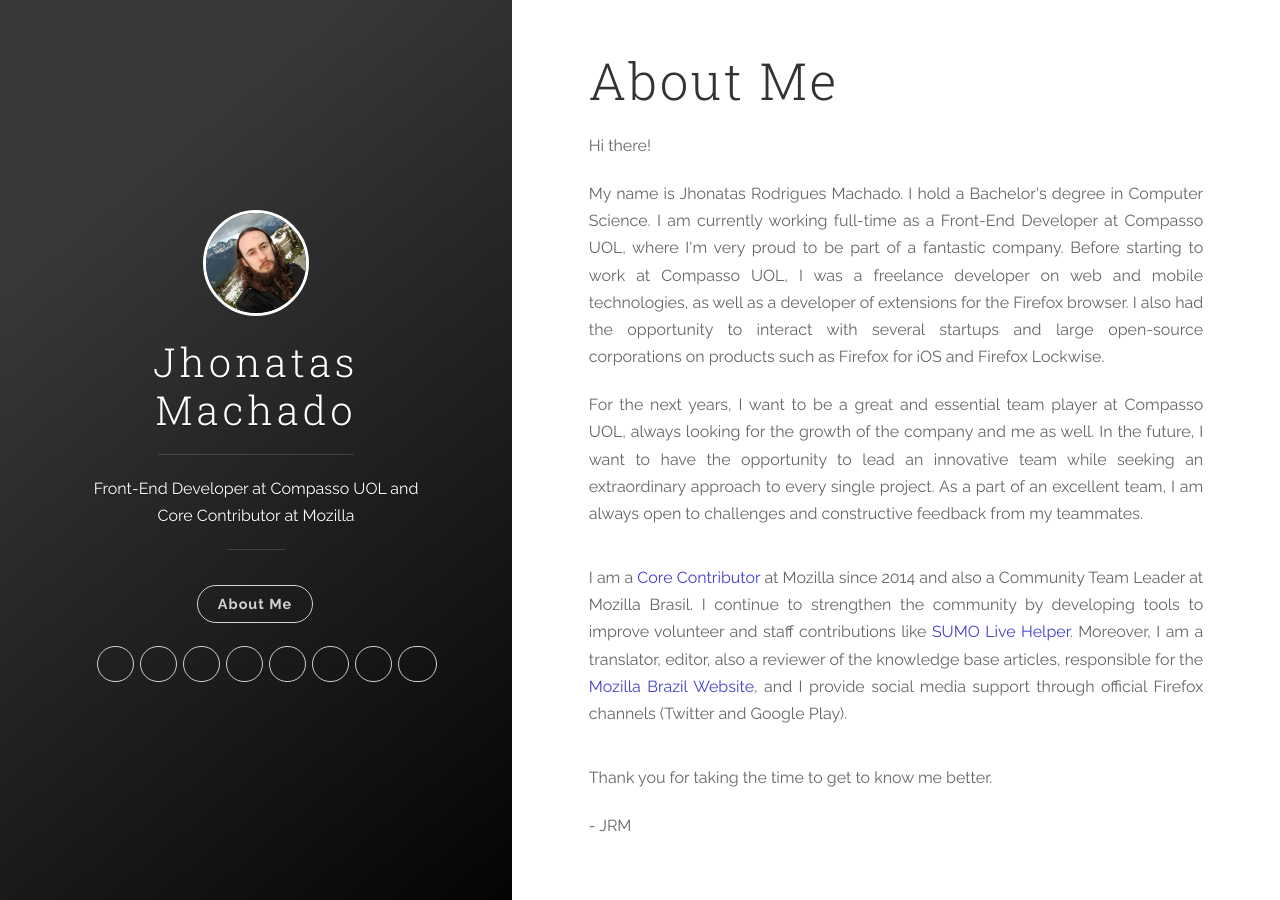
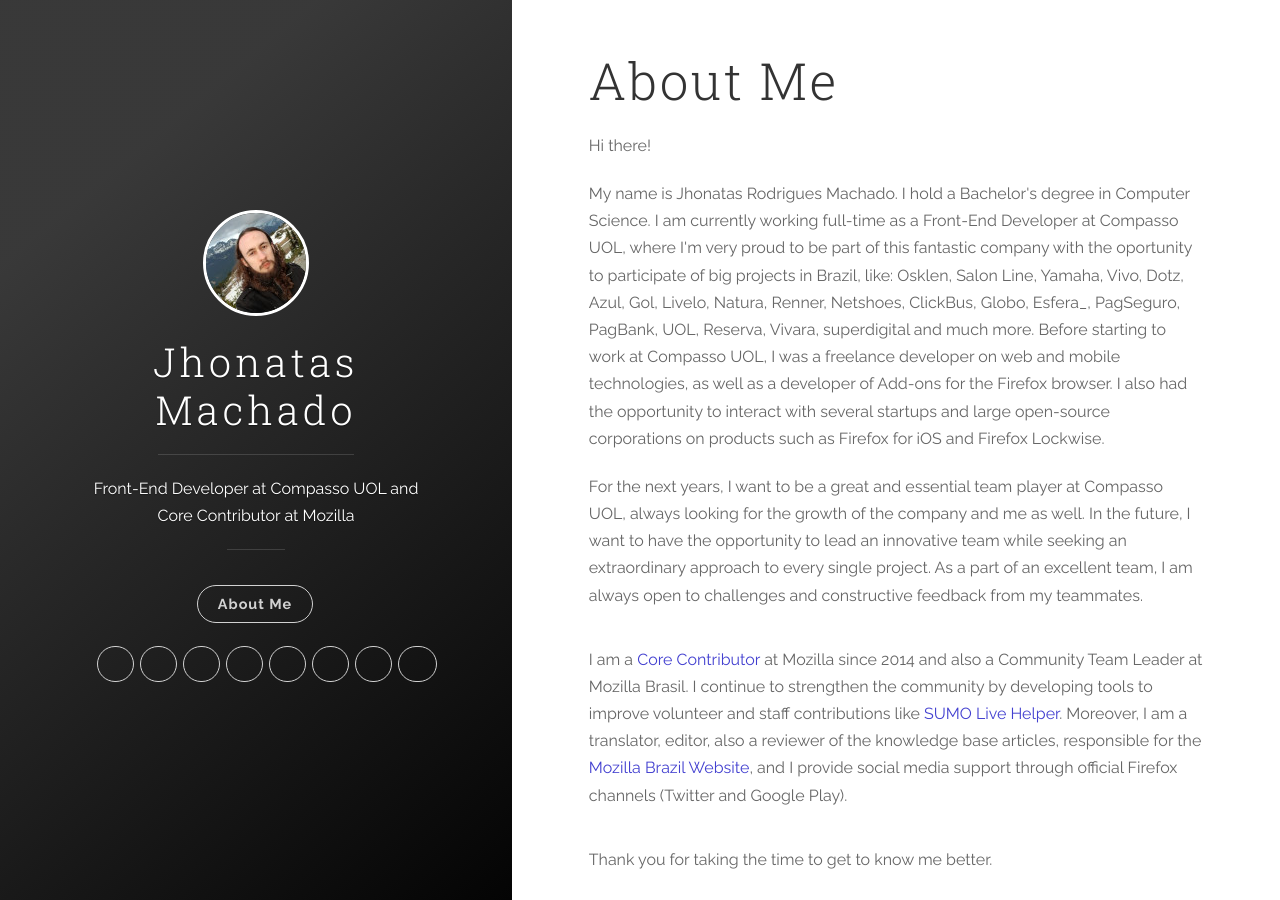
Before and after one commit to jhonatasrm/jhonatasrm.github.io, a Jekyll site: the page built from tags.md, in a window 1280 px wide. Built offline with Jekyll 4.4.1, drawn with Linux system fonts in a browser that asks for light colours; some web fonts are replaced.

Commit message:
update about

```diff
--- a/_layouts/default.html
+++ b/_layouts/default.html
@@ -11,28 +11,29 @@
             <header class="post-header">
                 <h1 class="post-title">About Me</h1>
             </header>
-            <p align="justify"> Hi there! </p>
-            <p align="justify">
-                My name is Jhonatas Rodrigues Machado. I hold a Bachelor's degree in Computer Science. I am currently working
-                full-time as a Front-End Developer at Compasso UOL, where I'm very proud to be part of a fantastic company. Before starting to work at Compasso UOL,
-                I was a freelance developer on web and mobile technologies, as well
-                as a developer of extensions for the Firefox browser. I also had the opportunity to interact
+            <p class="justify-content"> Hi there! </p>
+            <p class="justify-content">
+                My name is Jhonatas Rodrigues Machado. I hold a Bachelor's degree in Computer Science. I am currently working full-time
+                as a Front-End Developer at Compasso UOL, where I'm very proud to be part of this fantastic company with the oportunity to participate
+                of big projects in Brazil, like: Osklen, Salon Line, Yamaha, Vivo, Dotz, Azul, Gol, Livelo, Natura, Renner, Netshoes, ClickBus, Globo, Esfera_, PagSeguro, PagBank,
+                UOL, Reserva, Vivara, superdigital and much more. Before starting to work at Compasso UOL, I was a freelance developer on web and mobile technologies, as well
+                as a developer of Add-ons for the Firefox browser. I also had the opportunity to interact
                 with several startups and large open-source corporations on products such as Firefox for iOS and Firefox Lockwise.
             </p>
-            <p align="justify">
+            <p class="justify-content">
                 For the next years, I want to be a great and essential team player at Compasso UOL, always looking for the growth of the company and me as well. In the future,
                 I want to have the opportunity to lead an innovative team while seeking an extraordinary approach to every single project. As a part of
                 an excellent team, I am always open to challenges and constructive feedback from my teammates.
             </p><br>
 
-            <p align="justify">I am a <a href="https://wiki.mozilla.org/Community#Core_Contributor">Core Contributor</a> at Mozilla since 2014 and also a Community Team Leader at Mozilla Brasil. I continue to strengthen the community by developing tools to improve volunteer and staff
+            <p class="justify-content">I am a <a href="https://wiki.mozilla.org/Community#Core_Contributor">Core Contributor</a> at Mozilla since 2014 and also a Community Team Leader at Mozilla Brasil. I continue to strengthen the community by developing tools to improve volunteer and staff
                 contributions like <a href="https://github.com/mozillabrasil/sumo_live_helper">SUMO Live Helper</a>. Moreover,
                 I am a translator, editor, also a reviewer of the knowledge base articles, responsible for the <a href="https://mozillabr.org/">Mozilla Brazil Website</a>, and I provide social media support through
                 official Firefox channels (Twitter and Google Play).
             </p><br>
 
             <p>Thank you for taking the time to get to know me better.
-            </p><p align="justify">- JRM</p>
+            </p><p class="justify-content">- JRM</p>
         </article>
     </div>
     <footer class="footer">
```
Also changed, not shown: 1 other file.
